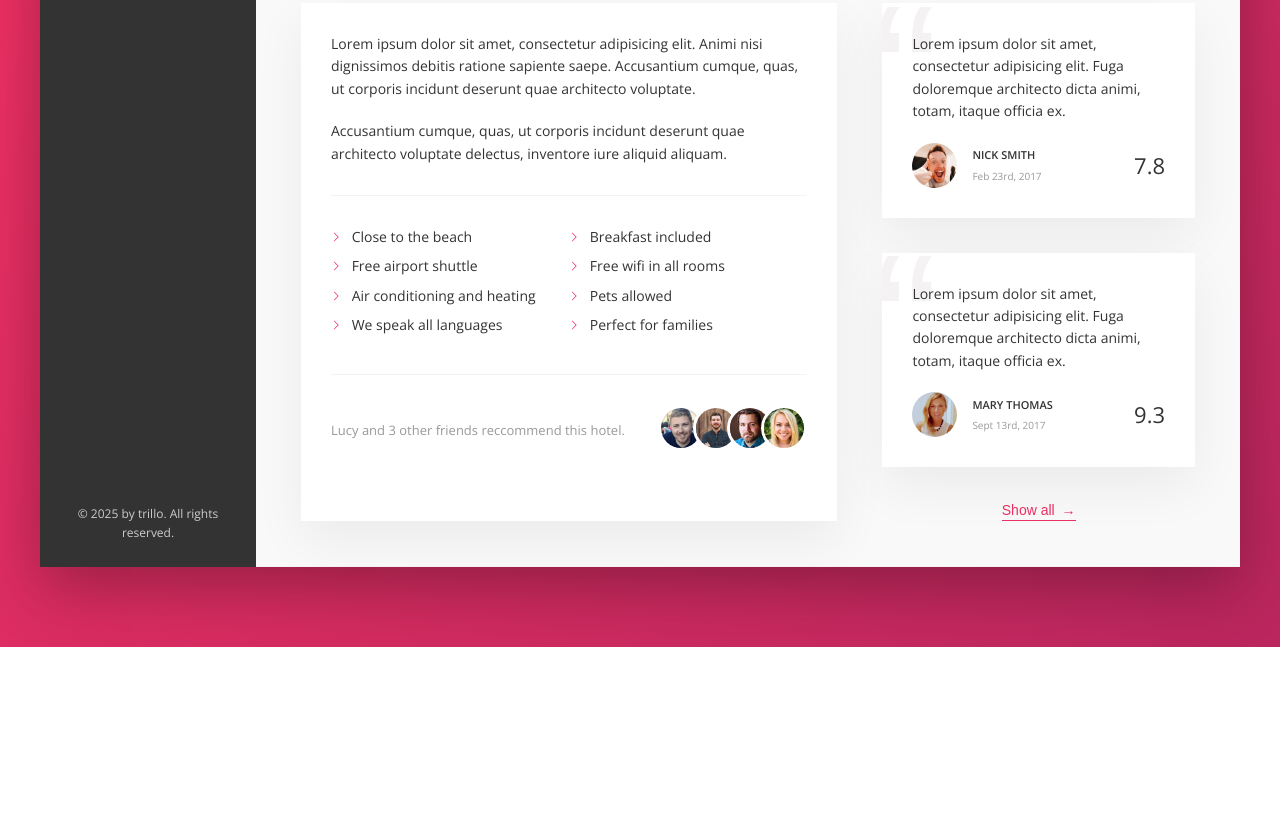
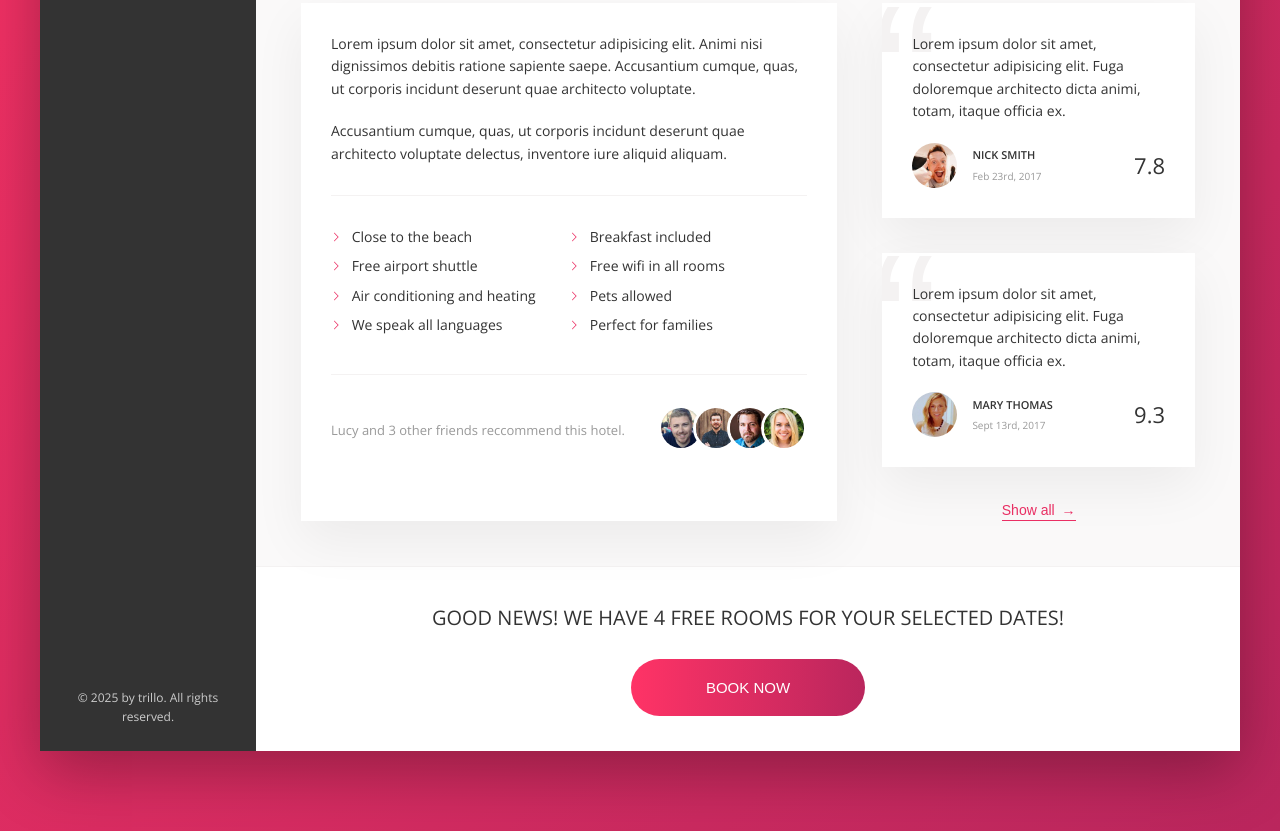
Before and after one commit to Erano01/Trillo, a website: page index.html in a window 1280 px wide. Shown: the part 644-1475 px from the top of the page. Before the commit the page ends 1291 px from the top, so only its background shows below. Drawn offline with nearby package versions, Linux system fonts and the light colour scheme.

Commit message:
Feat: Building the CTA

```diff
--- a/index.html
+++ b/index.html
@@ -152,10 +152,13 @@
                 <div class="detail">
                     <div class="description">
                         <p class="paragraph">
-                            Lorem ipsum dolor sit amet, consectetur adipisicing elit. Animi nisi dignissimos debitis ratione sapiente saepe. Accusantium cumque, quas, ut corporis incidunt deserunt quae architecto voluptate.
+                            Lorem ipsum dolor sit amet, consectetur adipisicing elit. Animi nisi dignissimos debitis
+                            ratione sapiente saepe. Accusantium cumque, quas, ut corporis incidunt deserunt quae
+                            architecto voluptate.
                         </p>
                         <p class="paragraph">
-                            Accusantium cumque, quas, ut corporis incidunt deserunt quae architecto voluptate delectus, inventore iure aliquid aliquam.
+                            Accusantium cumque, quas, ut corporis incidunt deserunt quae architecto voluptate delectus,
+                            inventore iure aliquid aliquam.
                         </p>
                         <ul class="list">
                             <li class="list__item">
@@ -201,7 +204,8 @@
                     <div class="user-reviews">
                         <figure class="review">
                             <blockquote class="review__text">
-                                Lorem ipsum dolor sit amet, consectetur adipisicing elit. Fuga doloremque architecto dicta animi, totam, itaque officia ex.
+                                Lorem ipsum dolor sit amet, consectetur adipisicing elit. Fuga doloremque architecto
+                                dicta animi, totam, itaque officia ex.
                             </blockquote>
                             <figcaption class="review__user">
                                 <img src="img/user-1.jpg" alt="User 1" class="review__photo">
@@ -214,7 +218,8 @@
                         </figure>
                         <figure class="review">
                             <blockquote class="review__text">
-                                Lorem ipsum dolor sit amet, consectetur adipisicing elit. Fuga doloremque architecto dicta animi, totam, itaque officia ex.
+                                Lorem ipsum dolor sit amet, consectetur adipisicing elit. Fuga doloremque architecto
+                                dicta animi, totam, itaque officia ex.
                             </blockquote>
                             <figcaption class="review__user">
                                 <img src="img/user-2.jpg" alt="User 2" class="review__photo">
@@ -229,8 +234,22 @@
                         <button class="btn-inline">Show all <span>&rarr;</span></button>
                     </div>
                 </div>
+
+                <div class="cta">
+                    <h2 class="cta__book-now">
+                        Good news! We have 4 free rooms for your selected dates!
+                    </h2>
+                    <button class="btn">
+                        <span class="btn__visible">
+                            Book now
+                        </span>
+                        <span class="btn__invisible">
+                            Only 4 rooms left
+                        </span>
+                    </button>
+                </div>
+
             </main>
-
         </div>
     </div>
 </body>
--- a/sass/_components.scss
+++ b/sass/_components.scss
@@ -461,3 +461,69 @@
         z-index: 1;
     }
 }
+
+////////////////////////////////////////
+/// CTA - CALL TO ACTION
+.cta {
+    padding: 3.5rem 0;
+    text-align: center;
+
+    &__book-now {
+        font-size: 2rem;
+        font-weight: 300;
+        text-transform: uppercase;
+        margin-bottom: 2.5rem;
+
+    }
+}
+
+////////////////////////////////////////
+/// CTA - CALL TO ACTION
+
+.btn {
+    font-size: 1.5rem;
+    font-weight: 300;
+    text-transform: uppercase;
+    border-radius: 100px;
+    border: none;
+    background-image: linear-gradient(to right, var(--color-primary-light), var(--color-primary-dark));
+    color: #fff;
+    position: relative;
+    overflow: hidden;
+    cursor: pointer;
+
+    //common duplicated code that shares every child component
+    & > * {
+        display: inline-block;
+        height: 100%;
+        width: 100%;
+        transition: all .2s;
+    }
+
+    &__visible {
+        padding: 2rem 7.5rem;
+    }
+
+    &__invisible {
+        position: absolute;
+        padding: 2rem 0;
+        left: 0;
+        top: -100%;
+    }
+
+    &:hover {
+        background-image: linear-gradient(to left, var(--color-primary-light), var(--color-primary-dark));
+    }
+
+    &:hover &__visible  {
+        transform: translateY(100%);
+    }
+    &:hover &__invisible {
+        top: 0;
+    }
+
+    &:focus {
+        outline: none;
+        animation: pulsate 1s infinite;
+    }
+}
```
Also changed, not shown: css/style.css, 1 other file.
